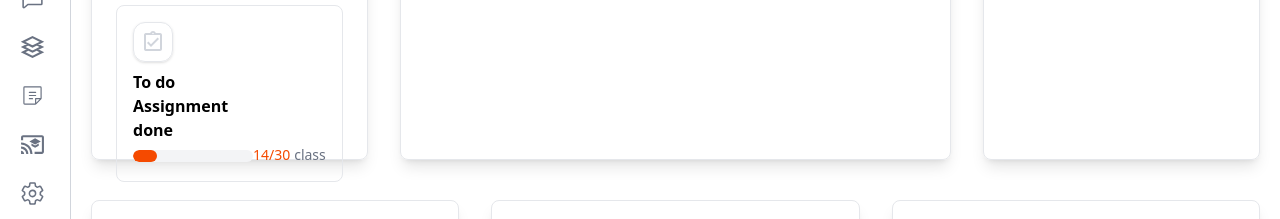
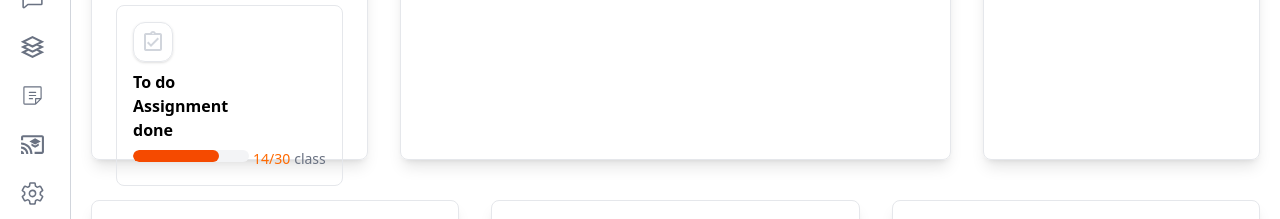
Before and after one commit to ParintornYaimai/Lms-Front-end, a Next.js app: page /dashboard in a window 1280 px wide. Shown: the part 278-497 px from the top of the page. Built offline with nearby package versions, Linux system fonts and the light colour scheme.

Commit message:
refactor: finish assignment component

```diff
--- a/src/component/dashboard/finishAssignment.tsx
+++ b/src/component/dashboard/finishAssignment.tsx
@@ -12,13 +12,13 @@ const FinishAssignment = () => {
           <div className="w-10 h-10 flex items-center justify-center border border-gray-200 rounded-xl shadow-sm m-2">
             <MdOutlineAssignmentTurnedIn className="text-gray-300 text-2xl"/>
           </div>
-          <div className='flex items-end m-2 '>
-            <div>
+          <div className='flex items-end m-2'>
+            <div className="w-full mr-1 mb-[4px]">
               <h1 className='text-md font-bold pb-2 '>To do Assignment done</h1>
-              <ProgressBar progress={20} />
+              <ProgressBar progress={74} height="12px"/>
             </div>
             <div className="flex ml-auto">
-              <p className="text-orange-600 text-sm">14/30</p>
+              <p className="text-orange-500 text-sm">14/30</p>
               <span className="text-sm text-gray-500 ml-1">class</span>
             </div>
           </div>
```
